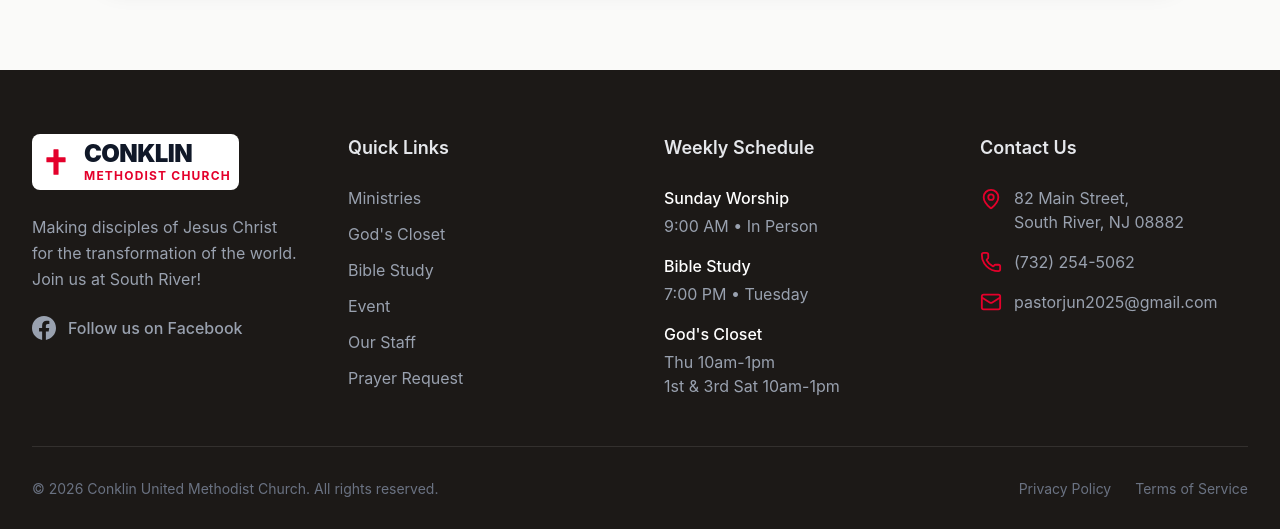
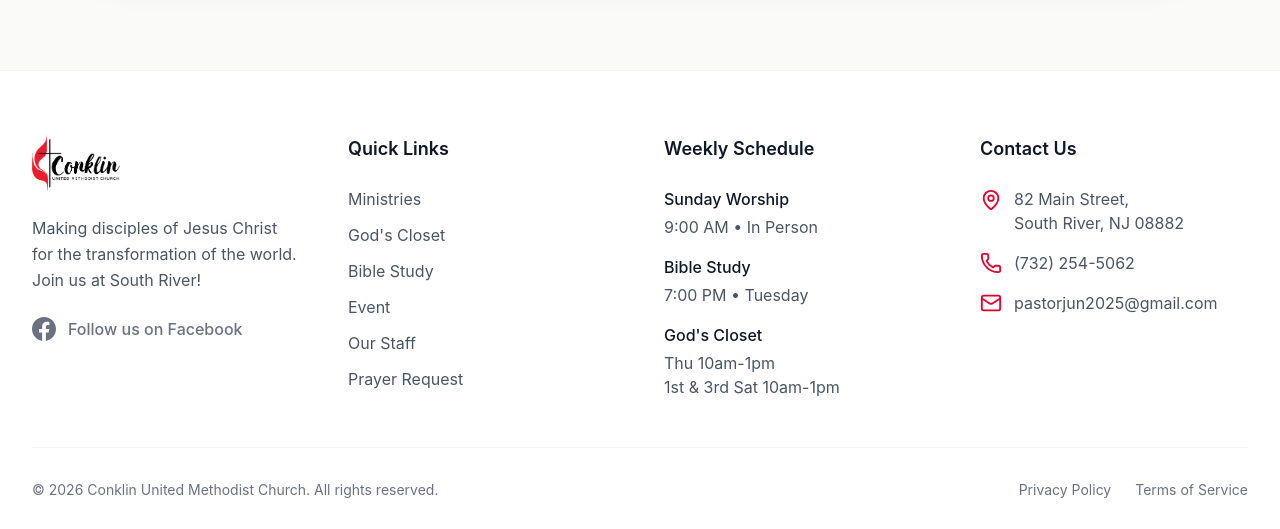
Before and after one commit to JunQ-tech/Conklin-website, a React (Vite) app: page /event in a window 1280 px wide. Shown: the part 1264-1793 px from the top of the page. Built offline with nearby package versions, Linux system fonts and the light colour scheme.

Commit message:
Update footer to white and restore image logo

```diff
--- a/src/components/Footer.jsx
+++ b/src/components/Footer.jsx
@@ -4,21 +4,19 @@ import { MapPin, Phone, Mail } from 'lucide-react';
 
 const Footer = () => {
   return (
-    <footer className="bg-stone-900 text-white pt-16 pb-8">
+    <footer className="bg-white border-t border-gray-100 text-gray-800 pt-16 pb-8">
       <div className="max-w-7xl mx-auto px-4 sm:px-6 lg:px-8">
         <div className="grid grid-cols-1 md:grid-cols-4 gap-12 mb-12">
           {/* Logo & Description */}
           <div className="col-span-1 md:col-span-1">
             <div className="flex items-center gap-3 mb-6">
-              <div className="bg-white p-2 rounded-lg inline-block">
-                <UmcLogo className="h-10 w-auto" />
-              </div>
+              <UmcLogo className="h-14 w-auto" />
             </div>
-            <p className="text-gray-400 mb-6 leading-relaxed">
+            <p className="text-gray-600 mb-6 leading-relaxed">
               Making disciples of Jesus Christ for the transformation of the world. Join us at South River!
             </p>
             <div className="flex space-x-4 mt-2">
-              <a href="https://www.facebook.com/conklinchurch" target="_blank" rel="noopener noreferrer" className="text-gray-400 hover:text-[#1877F2] transition-colors font-medium flex items-center gap-3">
+              <a href="https://www.facebook.com/conklinchurch" target="_blank" rel="noopener noreferrer" className="text-gray-500 hover:text-[#1877F2] transition-colors font-medium flex items-center gap-3">
                 <svg className="w-6 h-6 fill-current" viewBox="0 0 24 24"><path d="M24 12.073c0-6.627-5.373-12-12-12s-12 5.373-12 12c0 5.99 4.388 10.954 10.125 11.854v-8.385H7.078v-3.469h3.047V9.43c0-3.007 1.792-4.669 4.533-4.669 1.312 0 2.686.235 2.686.235v2.953H15.83c-1.491 0-1.956.925-1.956 1.874v2.25h3.328l-.532 3.469h-2.796v8.385C19.612 23.027 24 18.062 24 12.073z"/></svg>
                 <span>Follow us on Facebook</span>
               </a>
@@ -27,31 +25,31 @@ const Footer = () => {
 
           {/* Quick Links */}
           <div>
-            <h3 className="font-semibold text-lg mb-6 text-gray-200">Quick Links</h3>
+            <h3 className="font-semibold text-lg mb-6 text-gray-900">Quick Links</h3>
             <ul className="space-y-3">
-              <li><a href="/ministries" className="text-gray-400 hover:text-umc-red transition-colors">Ministries</a></li>
-              <li><a href="/gods-closet" className="text-gray-400 hover:text-umc-red transition-colors">God's Closet</a></li>
-              <li><a href="/bible-study" className="text-gray-400 hover:text-umc-red transition-colors">Bible Study</a></li>
-              <li><a href="/event" className="text-gray-400 hover:text-umc-red transition-colors">Event</a></li>
-              <li><a href="/staff" className="text-gray-400 hover:text-umc-red transition-colors">Our Staff</a></li>
-              <li><a href="/prayer" className="text-gray-400 hover:text-umc-red transition-colors">Prayer Request</a></li>
+              <li><a href="/ministries" className="text-gray-600 hover:text-umc-red transition-colors">Ministries</a></li>
+              <li><a href="/gods-closet" className="text-gray-600 hover:text-umc-red transition-colors">God's Closet</a></li>
+              <li><a href="/bible-study" className="text-gray-600 hover:text-umc-red transition-colors">Bible Study</a></li>
+              <li><a href="/event" className="text-gray-600 hover:text-umc-red transition-colors">Event</a></li>
+              <li><a href="/staff" className="text-gray-600 hover:text-umc-red transition-colors">Our Staff</a></li>
+              <li><a href="/prayer" className="text-gray-600 hover:text-umc-red transition-colors">Prayer Request</a></li>
             </ul>
           </div>
 
           {/* Service Times */}
           <div>
-            <h3 className="font-semibold text-lg mb-6 text-gray-200">Weekly Schedule</h3>
+            <h3 className="font-semibold text-lg mb-6 text-gray-900">Weekly Schedule</h3>
             <ul className="space-y-4">
-              <li className="text-gray-400">
-                <span className="block text-white font-medium mb-1">Sunday Worship</span>
+              <li className="text-gray-600">
+                <span className="block text-gray-900 font-medium mb-1">Sunday Worship</span>
                 9:00 AM &bull; In Person
               </li>
-              <li className="text-gray-400">
-                <span className="block text-white font-medium mb-1">Bible Study</span>
+              <li className="text-gray-600">
+                <span className="block text-gray-900 font-medium mb-1">Bible Study</span>
                 7:00 PM &bull; Tuesday
               </li>
-              <li className="text-gray-400">
-                <span className="block text-white font-medium mb-1">God's Closet</span>
+              <li className="text-gray-600">
+                <span className="block text-gray-900 font-medium mb-1">God's Closet</span>
                 Thu 10am-1pm <br/> 1st & 3rd Sat 10am-1pm
               </li>
             </ul>
@@ -59,29 +57,29 @@ const Footer = () => {
 
           {/* Contact */}
           <div>
-            <h3 className="font-semibold text-lg mb-6 text-gray-200">Contact Us</h3>
+            <h3 className="font-semibold text-lg mb-6 text-gray-900">Contact Us</h3>
             <ul className="space-y-4">
-              <li className="flex items-start gap-3 text-gray-400">
+              <li className="flex items-start gap-3 text-gray-600">
                 <MapPin size={22} className="shrink-0 mt-0.5 text-umc-red" />
                 <span>82 Main Street,<br/>South River, NJ 08882</span>
               </li>
-              <li className="flex items-center gap-3 text-gray-400">
+              <li className="flex items-center gap-3 text-gray-600">
                 <Phone size={22} className="text-umc-red" />
                 <span>(732) 254-5062</span>
               </li>
-              <li className="flex items-center gap-3 text-gray-400">
+              <li className="flex items-center gap-3 text-gray-600">
                 <Mail size={22} className="text-umc-red" />
-                <a href="mailto:pastorjun2025@gmail.com" className="hover:text-white transition-colors">pastorjun2025@gmail.com</a>
+                <a href="mailto:pastorjun2025@gmail.com" className="hover:text-umc-red transition-colors">pastorjun2025@gmail.com</a>
               </li>
             </ul>
           </div>
         </div>
 
-        <div className="border-t border-white/10 pt-8 flex flex-col md:flex-row justify-between items-center text-sm text-gray-500">
+        <div className="border-t border-gray-100 pt-8 flex flex-col md:flex-row justify-between items-center text-sm text-gray-500">
           <p>&copy; {new Date().getFullYear()} Conklin United Methodist Church. All rights reserved.</p>
           <div className="flex space-x-6 mt-4 md:mt-0">
-            <a href="#" className="hover:text-white transition-colors">Privacy Policy</a>
-            <a href="#" className="hover:text-white transition-colors">Terms of Service</a>
+            <a href="#" className="hover:text-gray-900 transition-colors">Privacy Policy</a>
+            <a href="#" className="hover:text-gray-900 transition-colors">Terms of Service</a>
           </div>
         </div>
       </div>
--- a/src/components/UmcLogo.jsx
+++ b/src/components/UmcLogo.jsx
@@ -1,27 +1,13 @@
 import React from 'react';
+import logo from '../assets/logo.png';
 
-const UmcLogo = ({ className = "h-10 w-auto" }) => (
-  <div className={`flex items-center gap-3 ${className}`}>
-    {/* Simple Cross Icon */}
-    <svg
-      viewBox="0 0 100 100"
-      className="h-8 w-8 text-umc-red"
-      fill="currentColor"
-      xmlns="http://www.w3.org/2000/svg"
-    >
-      <rect x="42" y="10" width="16" height="80" rx="2" />
-      <rect x="20" y="35" width="60" height="16" rx="2" />
-    </svg>
-
-    {/* Clean Text Sign */}
-    <div className="flex flex-col">
-      <span className="text-xl md:text-2xl font-black tracking-tight text-gray-900 leading-none">
-        CONKLIN
-      </span>
-      <span className="text-[10px] md:text-xs font-bold tracking-widest text-umc-red leading-none uppercase mt-1">
-        Methodist Church
-      </span>
-    </div>
+const UmcLogo = ({ className = "h-12 w-auto" }) => (
+  <div className={`flex items-center ${className}`}>
+    <img
+      src={logo}
+      alt="Conklin UMC Logo"
+      className="h-full w-auto object-contain"
+    />
   </div>
 );
 
```
